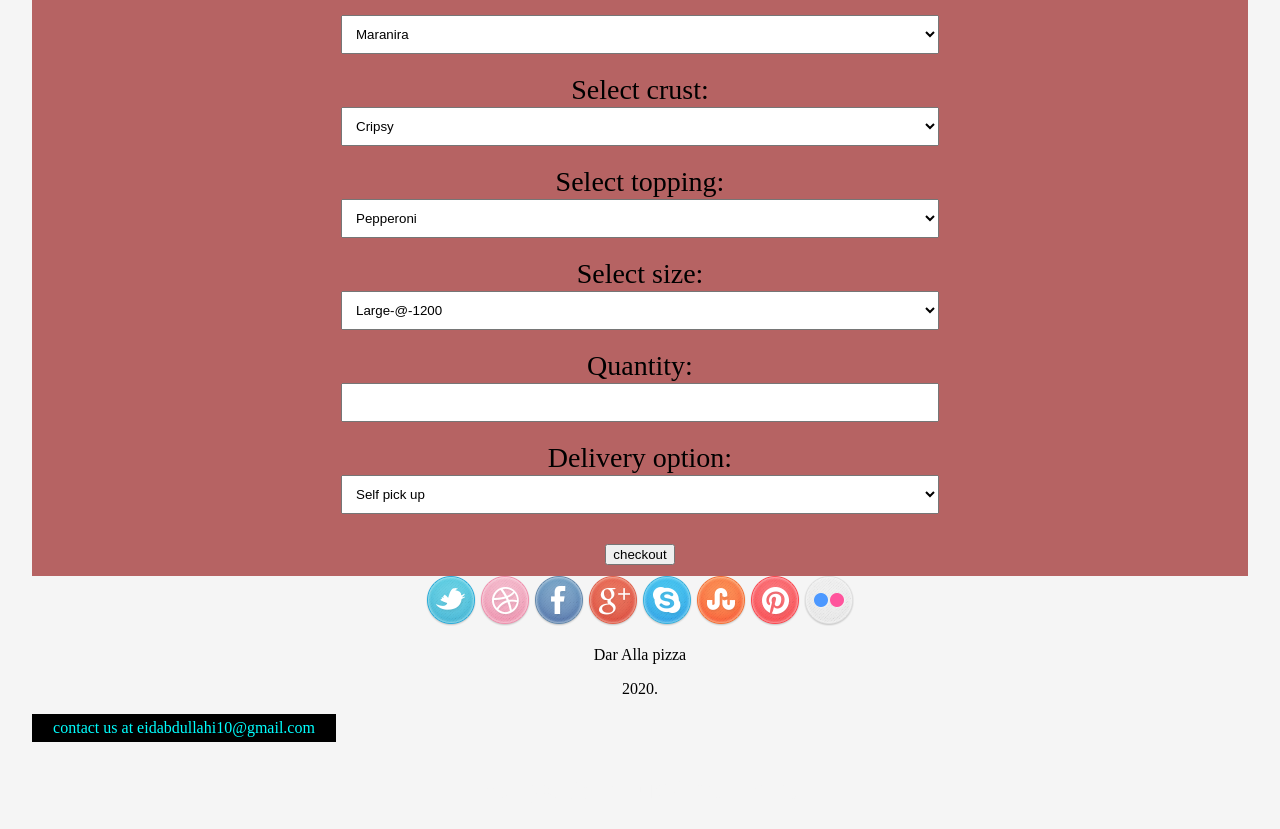
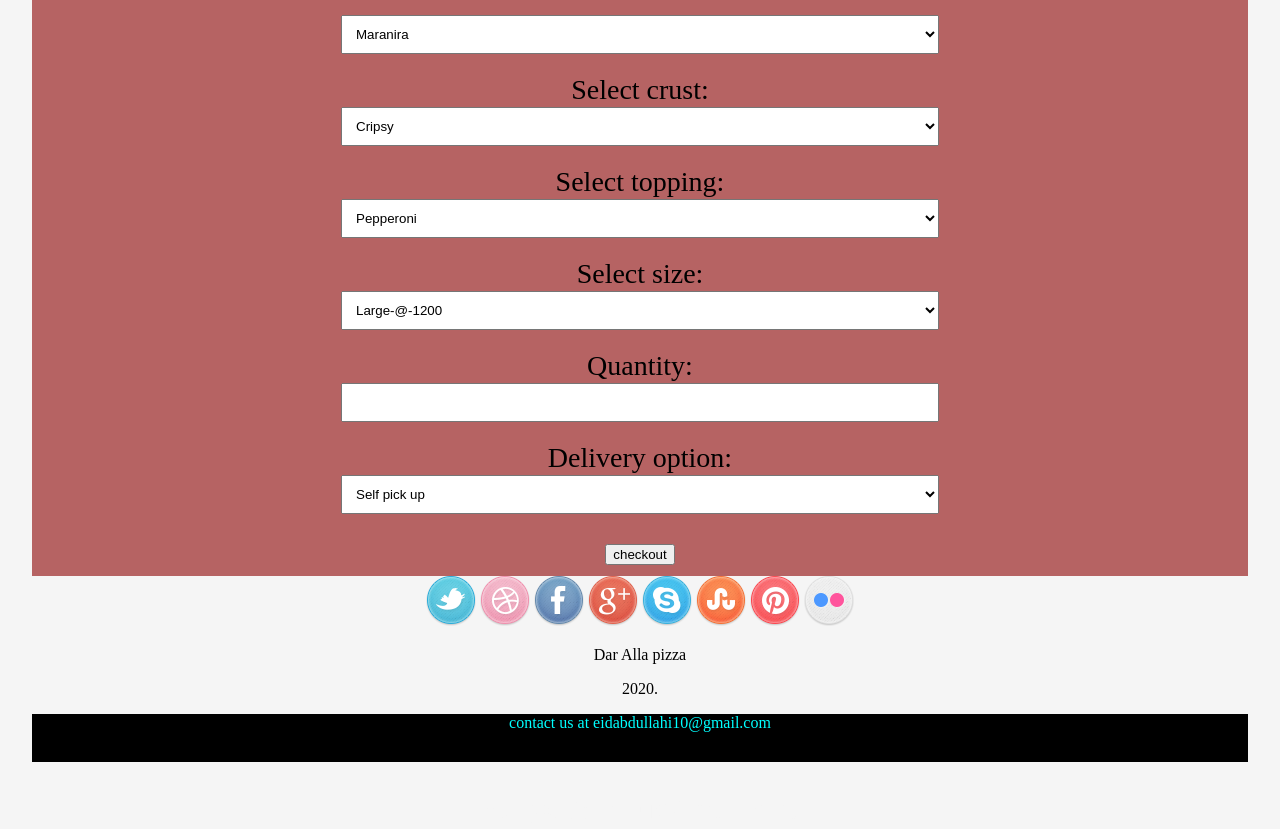
Before and after one commit to EidAbdullahi/pizza-, a plain HTML site: page index.html in a window 1280 px wide. Shown: the part 2961-3790 px from the top of the page. Drawn offline with nearby package versions, Linux system fonts and the light colour scheme; a script that the page names is missing; a web font is replaced by a local one.

Commit message:
commit changes

```diff
--- a/styles.css
+++ b/styles.css
@@ -249,7 +249,8 @@ input[type=text], select {
 #cc{
   color: aqua;
   background-color: black;
-  width: 25%;
-  text-align: center;
-  padding: 5px;
+  width: 100%;
+  align-items: center;
+  padding-bottom: 30px;
+
 }
```
